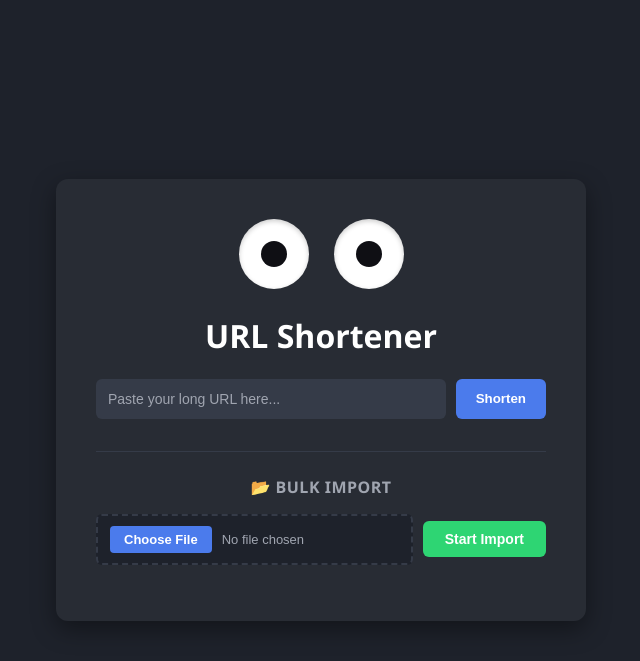
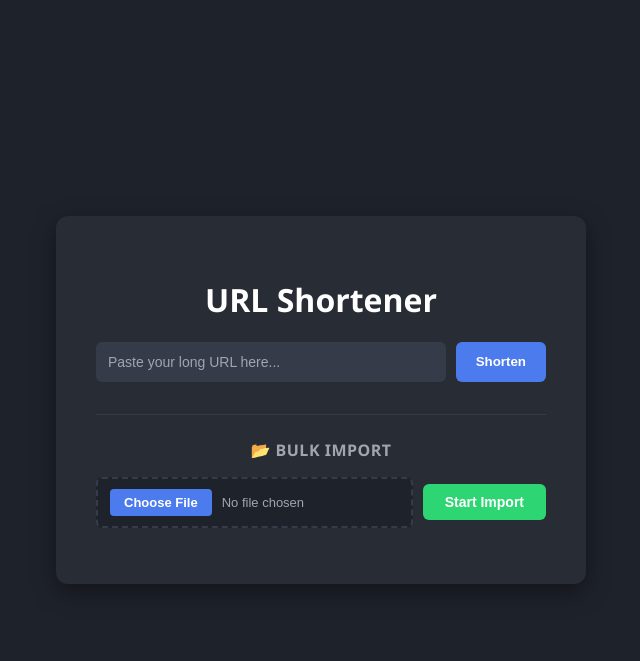
Before and after one commit to aminghuf/URL_shortner, a Flask app: page / in a window 1280 px wide. Shown: the top 661 px of the page, without its empty margins (319-959 px from the left). Run offline with Flask 3, Linux system fonts and the light colour scheme; some libraries are stand-ins or nearby versions.

Commit message:
chore: remove eye-tracking, arm, scissors animations from frontend

```diff
--- a/static/style.css
+++ b/static/style.css
@@ -19,152 +19,6 @@ body {
     box-shadow: 0 8px 24px rgba(0, 0, 0, 0.4);
     width: 100%;
     max-width: 450px;
-}
-
-/* Character Eyes Styling */
-.face {
-    display: flex;
-    justify-content: center;
-    gap: 25px;
-    margin-bottom: 25px;
-}
-
-.eye {
-    position: relative;
-    width: 70px;
-    height: 70px;
-    background-color: #ffffff;
-    border-radius: 50%;
-    display: flex;
-    justify-content: center;
-    align-items: center;
-    box-shadow: inset 0 2px 5px rgba(0,0,0,0.2);
-}
-
-.pupil {
-    position: absolute;
-    width: 26px;
-    height: 26px;
-    background-color: #0f0f14;
-    border-radius: 50%;
-    transition: transform 0.05s ease-out;
-}
-
-/* --- Single Right Arm & Fingers Layout --- */
-.arm-right {
-    position: absolute;
-    bottom: 45px;
-    right: -60px;
-    width: 65px;
-    height: 35px;
-    background-color: #4b7bec;
-    border-radius: 16px;
-    transition: all 0.8s cubic-bezier(0.175, 0.885, 0.32, 1.1);
-    opacity: 0;
-    z-index: 10;
-    transform: translateX(40px) rotate(-25deg);
-}
-
-.arm-right .forearm {
-    position: absolute;
-    width: 55px;
-    height: 32px;
-    background-color: #4b7bec;
-    border-radius: 16px;
-    top: 0;
-    left: -35px;
-    transform: rotate(40deg);
-}
-
-.arm-right .hand {
-    position: absolute;
-    width: 38px;
-    height: 38px;
-    background-color: #ffb8b8;
-    border-radius: 50%;
-    top: -3px;
-    left: -12px;
-    box-shadow: 0 3px 6px rgba(0,0,0,0.15);
-}
-
-/* Proper Fingers gripping the handles */
-.finger {
-    position: absolute;
-    background-color: #ffb8b8;
-    border-radius: 4px;
-    width: 14px;
-    height: 10px;
-    left: -6px;
-}
-.finger-1 { top: 2px; transform: rotate(-15deg); }
-.finger-2 { top: 11px; transform: rotate(-5deg); }
-.finger-3 { top: 20px; transform: rotate(5deg); }
-.finger-4 { top: 29px; transform: rotate(15deg); }
-
-/* --- Big Gray and Red Scissors --- */
-.scissors {
-    position: relative;
-    width: 65px;
-    height: 35px;
-    left: -55px;
-    top: 2px;
-}
-
-.blade {
-    position: absolute;
-    width: 60px;
-    height: 12px;
-    background-color: #b2bec3;
-    border-radius: 4px;
-    transform-origin: 48px center;
-    box-shadow: 0 2px 4px rgba(0,0,0,0.15);
-}
-
-/* Big Red Handles positioned on the right side of the blades */
-.blade::before {
-    content: '';
-    position: absolute;
-    right: -22px;
-    top: -8px;
-    width: 24px;
-    height: 24px;
-    border: 6px solid #ff4757;
-    border-radius: 50%;
-    background-color: transparent;
-}
-
-.blade-top {
-    top: 4px;
-    transform: rotate(25deg);
-}
-
-.blade-bottom {
-    bottom: 4px;
-    transform: rotate(-25deg);
-}
-
-
-.container.shortening .arm-right {
-    opacity: 1;
-    transform: translateX(-85px) rotate(-10deg);
-}
-
-.container.shortening .blade-top {
-    animation: slowSnipTop 0.7s ease-in-out infinite alternate;
-}
-
-.container.shortening .blade-bottom {
-    animation: slowSnipBottom 0.7s ease-in-out infinite alternate;
-}
-
-@keyframes slowSnipTop {
-    0% { transform: rotate(30deg); }
-    100% { transform: rotate(-5deg); }
-}
-
-@keyframes slowSnipBottom {
-    0% { transform: rotate(-30deg); }
-    100% { transform: rotate(5deg); }
 }
 
 
--- a/templates/index.html
+++ b/templates/index.html
@@ -3,36 +3,12 @@
 <head>
     <meta charset="UTF-8">
     <meta name="viewport" content="width=device-width, initial-scale=1.0">
-    <title>Eye-Tracking URL Shortener</title>
+    <title>URL Shortener</title>
     <link rel="stylesheet" href="{{ url_for('static', filename='style.css') }}">
 </head>
 <body>
 
     <div class="container" id="mainContainer">
-        <div class="arm arm-right">
-            <div class="forearm">
-                <div class="hand">
-                    <div class="finger finger-1"></div>
-                    <div class="finger finger-2"></div>
-                    <div class="finger finger-3"></div>
-                    <div class="finger finger-4"></div>
-
-                    <div class="scissors">
-                        <div class="blade blade-top"></div>
-                        <div class="blade blade-bottom"></div>
-                    </div>
-                </div>
-            </div>
-        </div>
-
-        <div class="face">
-            <div class="eye">
-                <div class="pupil"></div>
-            </div>
-            <div class="eye">
-                <div class="pupil"></div>
-            </div>
-        </div>
 
         <h1>URL Shortener</h1>
 
@@ -84,29 +60,8 @@
 
     <script>
 
-        window.addEventListener('mousemove', (e) => {
-            const pupils = document.querySelectorAll('.pupil');
-
-            pupils.forEach(pupil => {
-                const eye = pupil.parentElement;
-                const rect = eye.getBoundingClientRect();
-                const eyeX = rect.left + rect.width / 2;
-                const eyeY = rect.top + rect.height / 2;
-
-                const angle = Math.atan2(e.clientY - eyeY, e.clientX - eyeX);
-                const maxDistance = 15;
-
-                const moveX = Math.cos(angle) * maxDistance;
-                const moveY = Math.sin(angle) * maxDistance;
-
-                pupil.style.transform = `translate(${moveX}px, ${moveY}px)`;
-            });
-        });
-
-
         async function shortenUrl() {
             const urlInput = document.getElementById('longUrl').value;
-            const container = document.getElementById('mainContainer');
             const resultContainer = document.getElementById('resultContainer');
             const shortUrlLink = document.getElementById('shortUrl');
 
@@ -115,7 +70,6 @@
                 return;
             }
 
-            container.classList.add('shortening');
             resultContainer.classList.add('hidden');
 
             try {
@@ -129,9 +83,6 @@
 
                 const data = await response.json();
 
-                setTimeout(() => {
-                    container.classList.remove('shortening');
-
                 if (response.ok) {
                     shortUrlLink.href = data.short_url;
                     shortUrlLink.innerText = data.short_url;
@@ -139,10 +90,8 @@
                 } else {
                     alert(data.error || "Something went wrong.");
                 }
-                }, 1500);
 
             } catch (error) {
-                container.classList.remove('shortening');
                 console.error("Error connecting to server:", error);
                 alert("Could not reach backend server.");
             }
```
Lines whose indentation alone changed are shown as unchanged.
